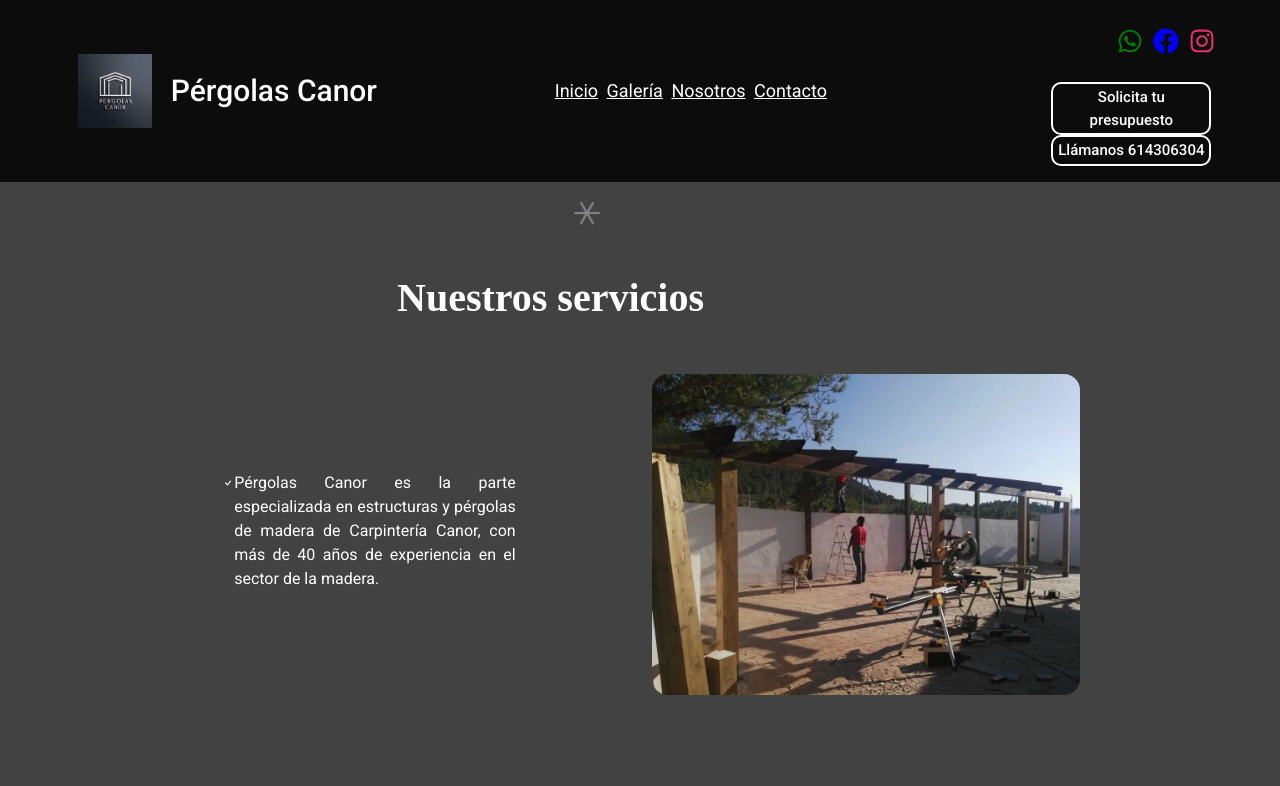
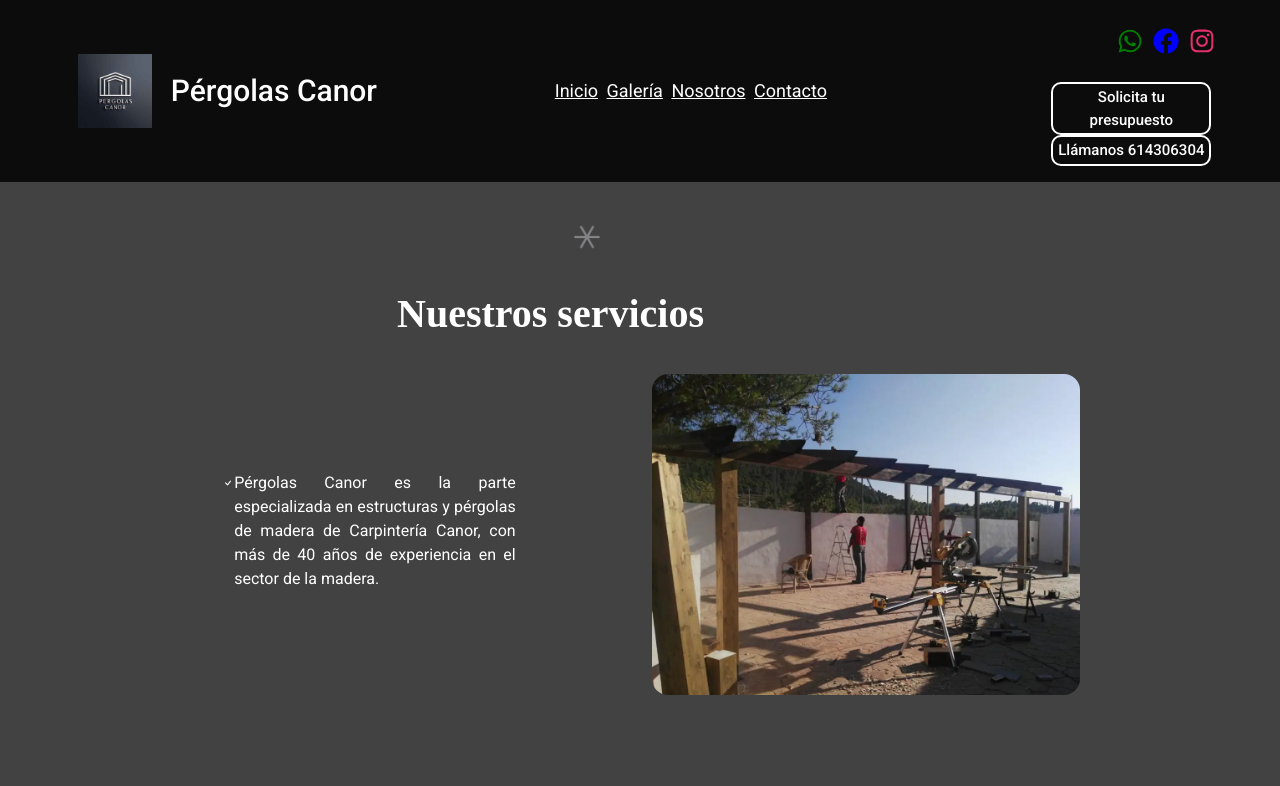
Before and after one commit to IreneGarciaF/Pergolas, a React (Create React App) app: page /#/Nosotros in a window 1280 px wide. Shown: the top 786 px of the page. Built offline with nearby package versions, Linux system fonts and the light colour scheme; a web font is replaced by a local one.

Commit message:
css nosotros.js

```diff
--- a/src/components/nosotros.css
+++ b/src/components/nosotros.css
@@ -27,7 +27,7 @@
     width: 30px;
     height: 30px;
     position: absolute;
-    top: 12%;
+    top: 15%;
     right: 50%;
 }
 
@@ -37,7 +37,7 @@
     font-family: 'Playfari display';
     font-weight: 600;
     position: absolute;
-    top: 23%;
+    top: 25%;
     right: 45%;
 
 }
```
